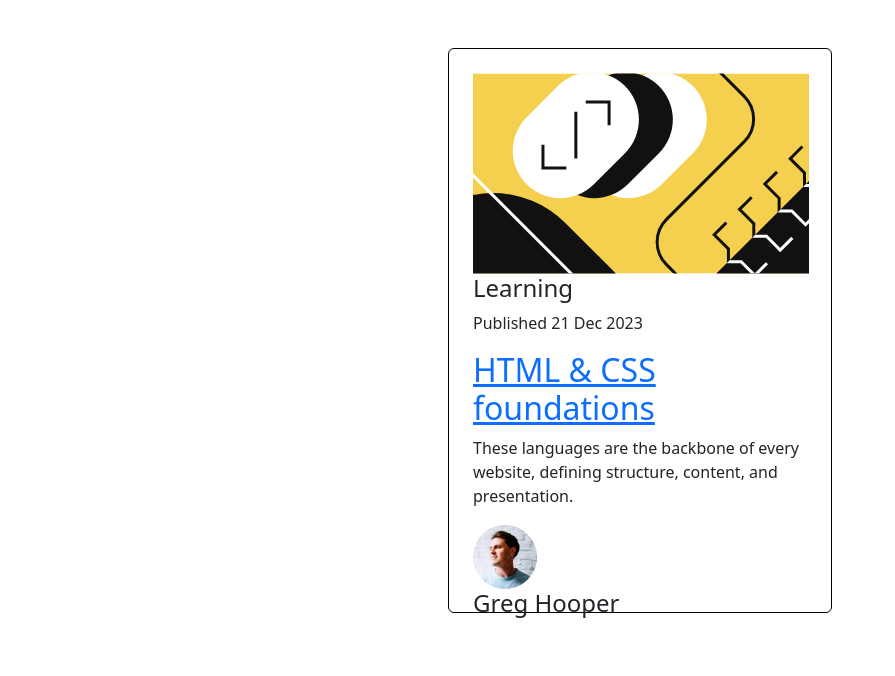
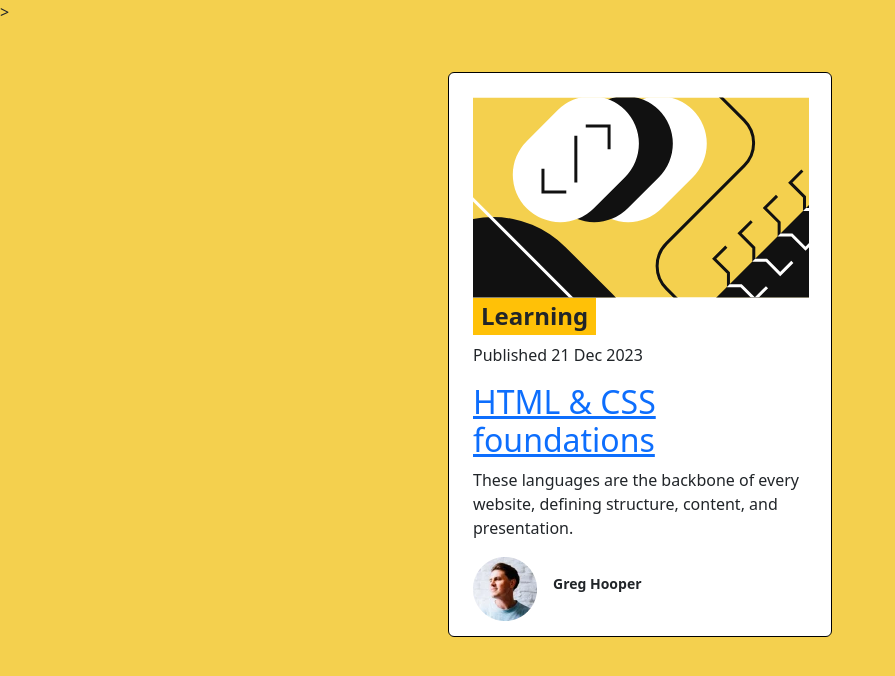
Before and after one commit to epicpgh/FrontendMentorBlogCard-EvanMiller, a plain HTML site: page index.html in a window 1280 px wide. Shown: the whole page, without its empty margins (0-895 px from the left). Drawn offline with nearby package versions, Linux system fonts and the light colour scheme.

Commit message:
made a new stylesheet so original css can still be viewed called custom.css

```diff
--- /dev/null
+++ b/custom.css
@@ -0,0 +1,29 @@
+.custom-bg{
+    background-color: #F4D04E;
+  }
+  .main-card{
+    box-shadow: 8px 8px 0px 0px #000;
+  }
+  .blog-post-avatar-container {
+    display: flex;
+    align-items: center;
+  }
+
+  .blog-post-avatar-container h4 {
+    margin-left: 1rem;
+    font-size: 14px;
+    font-weight: 800;
+  }
+
+    @media screen and (max-width: 500px) {
+
+      #main-card {
+        width: 90%;
+        margin: 2rem auto
+      }
+
+      .preview-card-img img {
+        width: 100%;
+      }
+
+    }
--- a/index.html
+++ b/index.html
@@ -7,23 +7,23 @@
   <link rel="preconnect" href="https://fonts.googleapis.com">
   <link rel="preconnect" href="https://fonts.gstatic.com" crossorigin>
   <link href="https://fonts.googleapis.com/css2?family=Figtree:wght@500;800&display=swap" rel="stylesheet">
- <!-- <link rel="stylesheet" href="styles.css"> -->
+  <link rel="stylesheet" href="custom.css">
  <link rel="stylesheet" href="https://cdn.jsdelivr.net/npm/bootstrap@5.3.3/dist/css/bootstrap.min.css">
   <title>Blog Preview Component</title>
 </head>
 
-<body class="bg-orange font-family-Figtree " >
+<body class="custom-bg"> >
   <section id="main-card" class="mx-auto my-5 p-4 bg-white border border-black rounded shadow-custom" style="width: 384px; height: 565px;">
     <div class="card-img">
       <img src="./blog-preview-card-main/assets/images/illustration-article.svg" alt="Featured Image">
     </div>
     <div class="card-text">
       <div class="yellow-bg">
-        <h4>Learning</h4>
+        <h4 class="bg-warning text-dark fw-bold fs-4 px-2 py-1 d-inline-block">Learning</h4>
       </div>
       <p class="published-date">Published 21 Dec 2023</p>
       <a href="#">
-        <h2 class="blog-post-title">HTML & CSS foundations</h2>
+        <h2 class="blog-post-title ">HTML & CSS foundations</h2>
       </a>
       <p class="preview-text">These languages are the backbone of every website, defining structure, content, and
         presentation.</p>
--- a/styles.css
+++ b/styles.css
@@ -1,3 +1,4 @@
+
 * {
   margin: 0;
   padding: 0;
```
Lines whose indentation alone changed are shown as unchanged.
